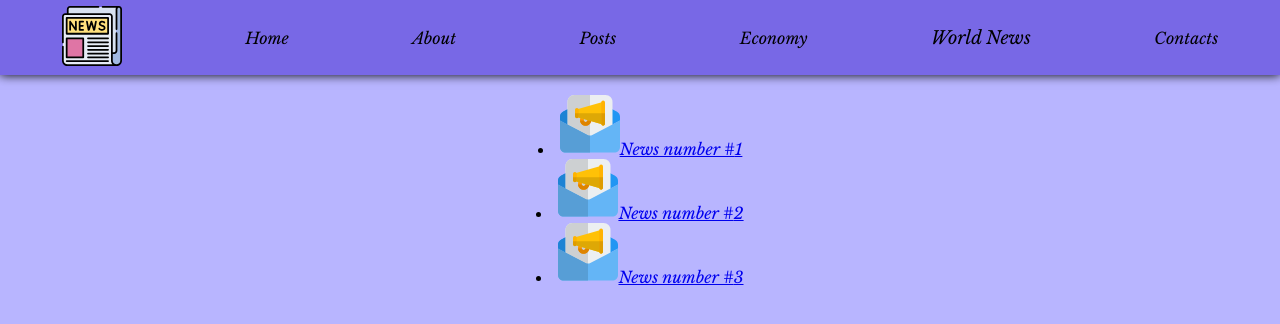
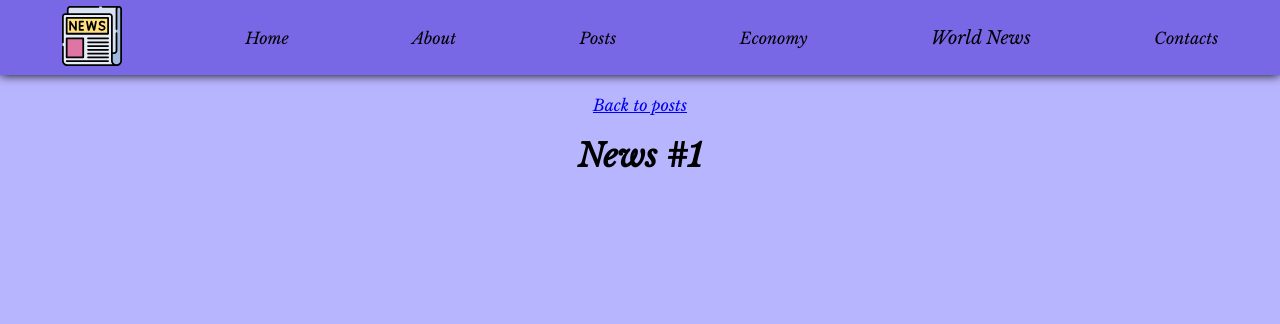
Before and after one commit to Erjankydyrov/router-example, a React (Create React App) app: page /worldNews/1 in a window 1280 px wide. Shown: the top 324 px of the page. Built offline with nearby package versions, Linux system fonts and the light colour scheme.

Commit message:
corected

```diff
--- a/src/components/WorldNews/WorldNews.js
+++ b/src/components/WorldNews/WorldNews.js
@@ -1,10 +1,14 @@
+import { Route } from "react-router";
+import FullNews from "./FullNews/FullNews";
 import classes from "./WorldNews.module.css";
 import WorldPostList from "./WorldPostList/WorldPostList";
 
-const WorldNews = () => {
+const WorldNews = ({ match }) => {
     return (
         <div className={classes.WorldNews}>
-            <WorldPostList />
+            { match.isExact
+            ? <WorldPostList />
+            : <Route path="/worldNews/:id" component={FullNews} /> }
         </div>
     );
 }
```
